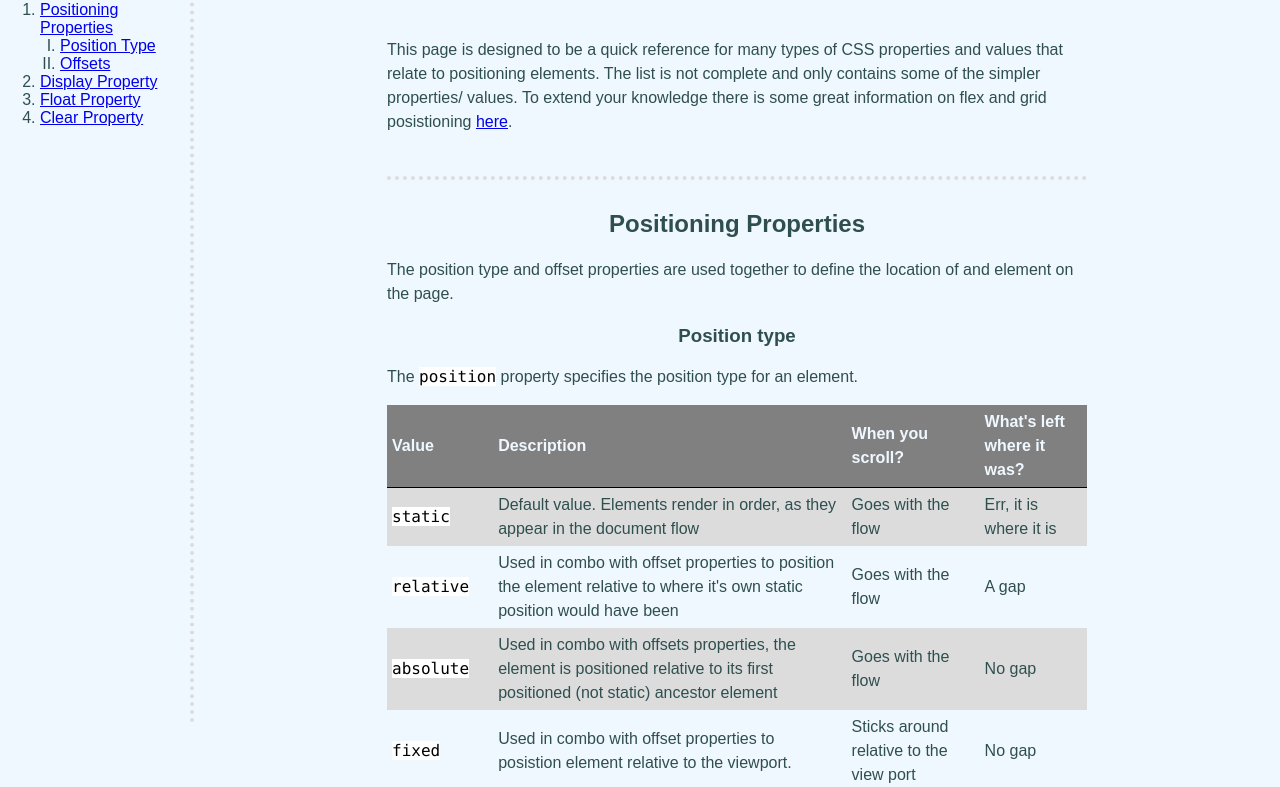
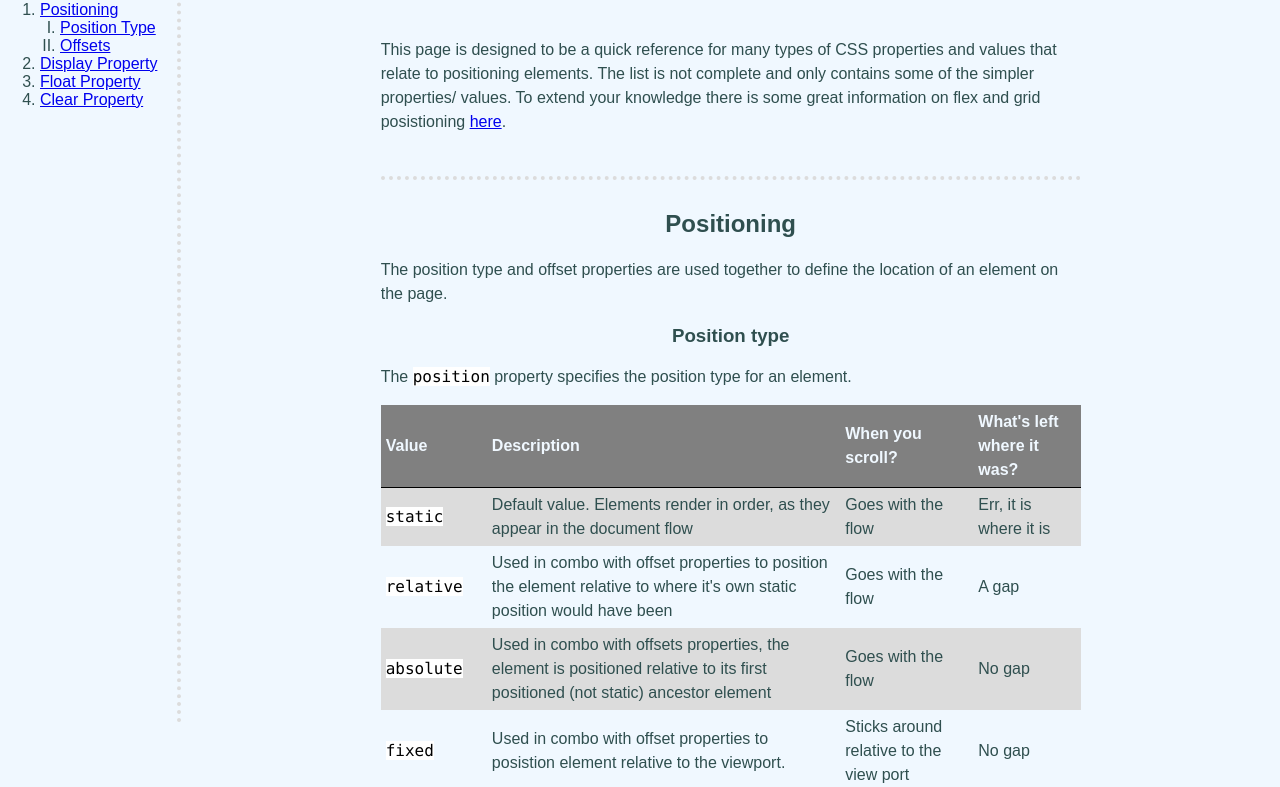
Before and after one commit to cestephens/my-cheatsheet, a plain HTML site: page index.html in a window 1280 px wide. Shown: the part 77-864 px from the top of the page. Drawn offline with Linux system fonts and the light colour scheme.

Commit message:
Readability fix

```diff
--- a/index.html
+++ b/index.html
@@ -13,7 +13,7 @@
         <h2>Contents</h2>
         <ol>
           <li>
-            <a href="#positioning-properties">Positioning Properties</a>
+            <a href="#positioning-properties">Positioning</a>
             <ol class="sublist">
               <li><a href="#position-type">Position Type</a></li>
               <li><a href="#offsets">Offsets</a></li>
@@ -41,10 +41,10 @@
         <br />
         <hr>
         <section id="positioning-properties">
-          <h2>Positioning Properties</h2>
+          <h2>Positioning</h2>
           <p>
             The position type and offset properties are used together to define
-            the location of and element on the page.
+            the location of an element on the page.
           </p>
           <section id="position-type">
             <h3>Position type</h3>
```
